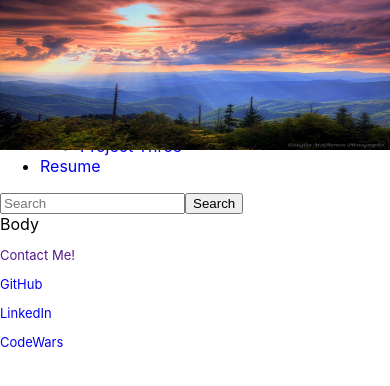
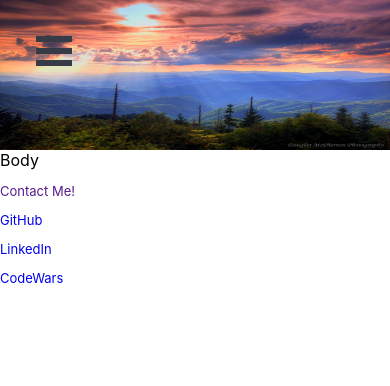
Before and after one commit to Lil-Chevy/react-web-page, a React (Create React App) app: page / in a window 390 px wide. Shown: the top 386 px of the page. Built offline with nearby package versions, Linux system fonts and the light colour scheme.

Commit message:
add hamburger menu/ dropdown list

```diff
--- a/package.json
+++ b/package.json
@@ -7,6 +7,7 @@
     "@testing-library/react": "^13.4.0",
     "@testing-library/user-event": "^13.5.0",
     "react": "^18.2.0",
+    "react-burger-menu": "^3.0.9",
     "react-dom": "^18.2.0",
     "react-scripts": "5.0.1",
     "web-vitals": "^2.1.4"
@@ -34,5 +35,8 @@
       "last 1 firefox version",
       "last 1 safari version"
     ]
+  },
+  "devDependencies": {
+    "react-router-dom": "^6.6.1"
   }
 }
--- a/src/App.js
+++ b/src/App.js
@@ -1,12 +1,17 @@
+import React from "react";
+import logo from "./logo.svg";
 import "./App.css";
 import Header from "./components/Header";
+import Navbar from "./components/Nav-Bar";
 import Body from "./components/Body";
 import Footer from "./components/footer";
+
 function App() {
   return (
     <section>
-      <Header />
-
+      <Header>
+        <Navbar />
+      </Header>
       <Body />
       <Footer />
     </section>
--- a/src/components/Header/header.css
+++ b/src/components/Header/header.css
@@ -3,9 +3,14 @@
 }
 
 img {
-  position: absolute;
+  position: sticky;
   left: 0px;
   right: 0px;
   width: 100%;
   height: 150px;
 }
+
+.headerImage {
+  display: flex;
+  flex-wrap: wrap;
+}
--- a/src/components/Header/index.js
+++ b/src/components/Header/index.js
@@ -6,7 +6,7 @@ import "./header.css";
 function Header() {
   return (
     <section>
-      <div>
+      <div className="headerImage">
         <img src={Smokies} alt="The Great Smoky Mountains" />
       </div>
       <div>
--- a/src/components/Nav-Bar/index.js
+++ b/src/components/Nav-Bar/index.js
@@ -1,85 +1,24 @@
 import React from "react";
+import { slide as Menu } from "react-burger-menu";
+import "./navbar.css";
 
-function NavBar() {
+function Navbar() {
   return (
-    <nav className="navbar navbar-expand-lg bg-body-tertiary">
-      <div className="container-fluid">
-        <a className="navbar-brand" href="#">
-          Navbar
-        </a>
-        <button
-          className="navbar-toggler"
-          type="button"
-          data-bs-toggle="collapse"
-          data-bs-target="#navbarSupportedContent"
-          aria-controls="navbarSupportedContent"
-          aria-expanded="false"
-          aria-label="Toggle navigation"
-        >
-          <span className="navbar-toggler-icon"></span>
-        </button>
-        <div className="collapse navbar-collapse" id="navbarSupportedContent">
-          <ul className="navbar-nav me-auto mb-2 mb-lg-0">
-            <li className="nav-item">
-              <a className="nav-link active" aria-current="page" href="#">
-                Home
-              </a>
-            </li>
-            <li className="nav-item">
-              <a className="nav-link" href="#">
-                About
-              </a>
-            </li>
-            <li className="nav-item dropdown">
-              <a
-                className="nav-link dropdown-toggle"
-                href="#"
-                role="button"
-                data-bs-toggle="dropdown"
-                aria-expanded="false"
-              >
-                Projects
-              </a>
-              <ul className="dropdown-menu">
-                <li>
-                  <a className="dropdown-item" href="#">
-                    Project One
-                  </a>
-                </li>
-                <li>
-                  <a className="dropdown-item" href="#">
-                    Project Two
-                  </a>
-                </li>
-
-                <li>
-                  <a className="dropdown-item" href="#">
-                    Project Three
-                  </a>
-                </li>
-              </ul>
-            </li>
-            <li className="nav-item">
-              <a className="nav-link" href="#">
-                Resume
-              </a>
-            </li>
-          </ul>
-          <form className="d-flex" role="search">
-            <input
-              className="form-control me-2"
-              type="search"
-              placeholder="Search"
-              aria-label="Search"
-            />
-            <button className="btn btn-outline-success" type="submit">
-              Search
-            </button>
-          </form>
-        </div>
-      </div>
-    </nav>
+    <Menu>
+      <a className="menu-item" href="/">
+        Home
+      </a>
+      <a className="menu-item" href="/about">
+        about
+      </a>
+      <a className="menu-item" href="/resume">
+        resume
+      </a>
+      <a className="menu-item" href="/projects">
+        projects
+      </a>
+    </Menu>
   );
 }
 
-export default NavBar;
+export default Navbar;
--- /dev/null
+++ b/src/components/Nav-Bar/navbar.css
@@ -0,0 +1,67 @@
+/* Individual item */
+/* Position and sizing of burger button */
+.bm-burger-button {
+  position: fixed;
+  width: 36px;
+  height: 30px;
+  left: 36px;
+  top: 36px;
+}
+
+/* Color/shape of burger icon bars */
+.bm-burger-bars {
+  background: #373a47;
+}
+
+/* Color/shape of burger icon bars on hover*/
+.bm-burger-bars-hover {
+  background: #a90000;
+}
+
+/* Position and sizing of clickable cross button */
+.bm-cross-button {
+  height: 24px;
+  width: 24px;
+}
+
+/* Color/shape of close button cross */
+.bm-cross {
+  background: #bdc3c7;
+}
+
+/*
+Sidebar wrapper styles
+Note: Beware of modifying this element as it can break the animations - you should not need to touch it in most cases
+*/
+.bm-menu-wrap {
+  position: fixed;
+  height: 100%;
+}
+
+/* General sidebar styles */
+.bm-menu {
+  background: #373a47;
+  padding: 2.5em 1.5em 0;
+  font-size: 1.15em;
+}
+
+/* Morph shape necessary with bubble or elastic */
+.bm-morph-shape {
+  fill: #373a47;
+}
+
+/* Wrapper for item list */
+.bm-item-list {
+  color: #b8b7ad;
+  padding: 0.8em;
+}
+
+/* Individual item */
+.bm-item {
+  display: inline-block;
+}
+
+/* Styling of overlay */
+.bm-overlay {
+  background: rgba(0, 0, 0, 0.3);
+}
--- a/src/components/footer/index.js
+++ b/src/components/footer/index.js
@@ -8,7 +8,7 @@ function Footer() {
         <a href=""> Contact Me!</a>
       </p>
       <p>
-        <a href="https://github.com/Lil-Chevy"> GitHub</a>
+        <a href="https://github.com/Lil-Chevy">GitHub</a>
       </p>
       <p>
         <a href="https://www.linkedin.com/in/jack-nowaczewski/">LinkedIn</a>
```
Also changed, not shown: src/components/About/index.js (added, +8 -0 lines), src/components/Hamburger/hamburger.css (added, +14 -0 lines), src/components/Hamburger/index.js (added, +12 -0 lines), src/components/About/about.css (added), 1 other file (tests, documents, lock files or other folders).
